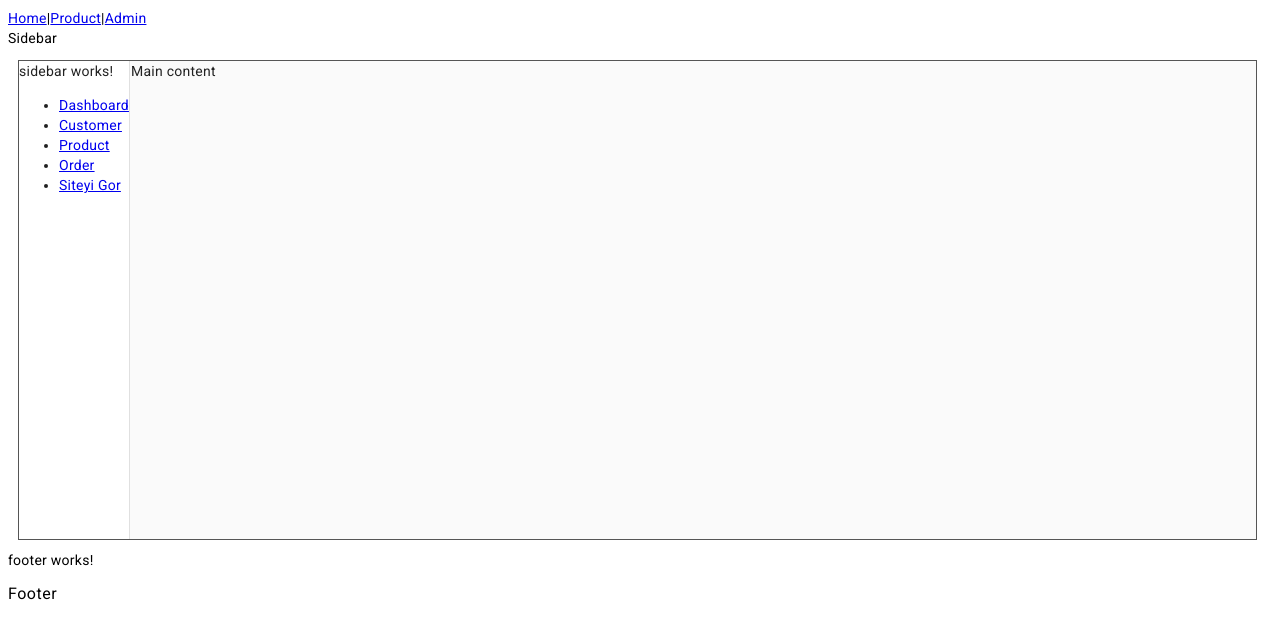
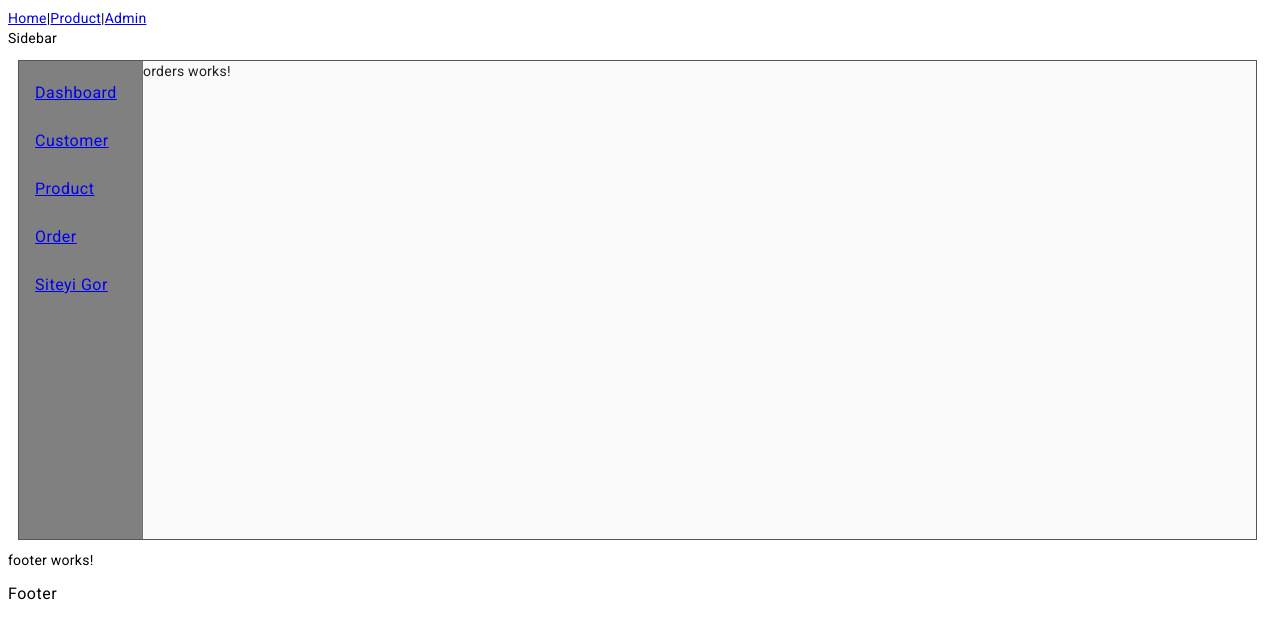
Before and after one commit to IbrahimAltsoy/ECommerceClient, an Angular app: page /admin/orders in a window 1280 px wide. Shown: the top 638 px of the page. Built offline with nearby package versions, Linux system fonts and the light colour scheme.

Commit message:
added list item

```diff
--- a/src/app/admin/layout/components/components.module.ts
+++ b/src/app/admin/layout/components/components.module.ts
@@ -4,7 +4,7 @@ import { HeaderComponent } from './header/header.component';
 import { SidebarComponent } from './sidebar/sidebar.component';
 import { FooterComponent } from './footer/footer.component';
 import { RouterModule } from '@angular/router';
-
+import {MatListModule} from '@angular/material/list';
 
 
 @NgModule({
@@ -15,7 +15,8 @@ import { RouterModule } from '@angular/router';
   ],
   imports: [
     CommonModule,
-    RouterModule
+    RouterModule,
+    MatListModule
   ],
   exports:[
     HeaderComponent,
--- a/src/app/admin/layout/components/sidebar/sidebar.component.html
+++ b/src/app/admin/layout/components/sidebar/sidebar.component.html
@@ -1,9 +1,7 @@
-<p>sidebar works!</p>
-<ul>
-  <li><a routerLink="/admin">Dashboard</a></li>
-  <li><a routerLink="customers">Customer</a></li>
-  <li><a routerLink="products">Product</a></li>
-  <li><a routerLink="orders">Order</a></li>
-  <li><a routerLink="">Siteyi Gor</a></li>
-
-</ul>
+<mat-list role="list">
+  <mat-list-item role="listitem"><a routerLink="/admin">Dashboard</a></mat-list-item>
+  <mat-list-item role="listitem"><a routerLink="customers">Customer</a></mat-list-item>
+  <mat-list-item role="listitem"><a routerLink="products">Product</a></mat-list-item>
+  <mat-list-item role="listitem"><a routerLink="orders">Order</a></mat-list-item>
+  <mat-list-item role="listitem"><a routerLink="">Siteyi Gor</a></mat-list-item>
+</mat-list>
--- a/src/app/admin/layout/layout.component.html
+++ b/src/app/admin/layout/layout.component.html
@@ -6,7 +6,7 @@
 <!-- router -outlet kullanabilmek icin loyout module ts ye RouterModulun eklnmesi gerekiyor -->
 <app-header></app-header>
 <mat-drawer-container class="admin-container">
-  <mat-drawer mode="side" opened><app-sidebar></app-sidebar></mat-drawer>
-  <mat-drawer-content>Main content</mat-drawer-content>
+  <mat-drawer mode="side" class="admin-left-layout" opened><app-sidebar></app-sidebar></mat-drawer>
+  <mat-drawer-content><router-outlet></router-outlet></mat-drawer-content>
 </mat-drawer-container>
 <app-footer></app-footer>
--- a/src/app/admin/layout/layout.component.scss
+++ b/src/app/admin/layout/layout.component.scss
@@ -4,3 +4,8 @@
   margin: 10px;
   border: 1px solid #555;
 }
+.admin-left-layout{
+  width: 10%;
+  background-color:gray;
+  color: black;
+}
```
